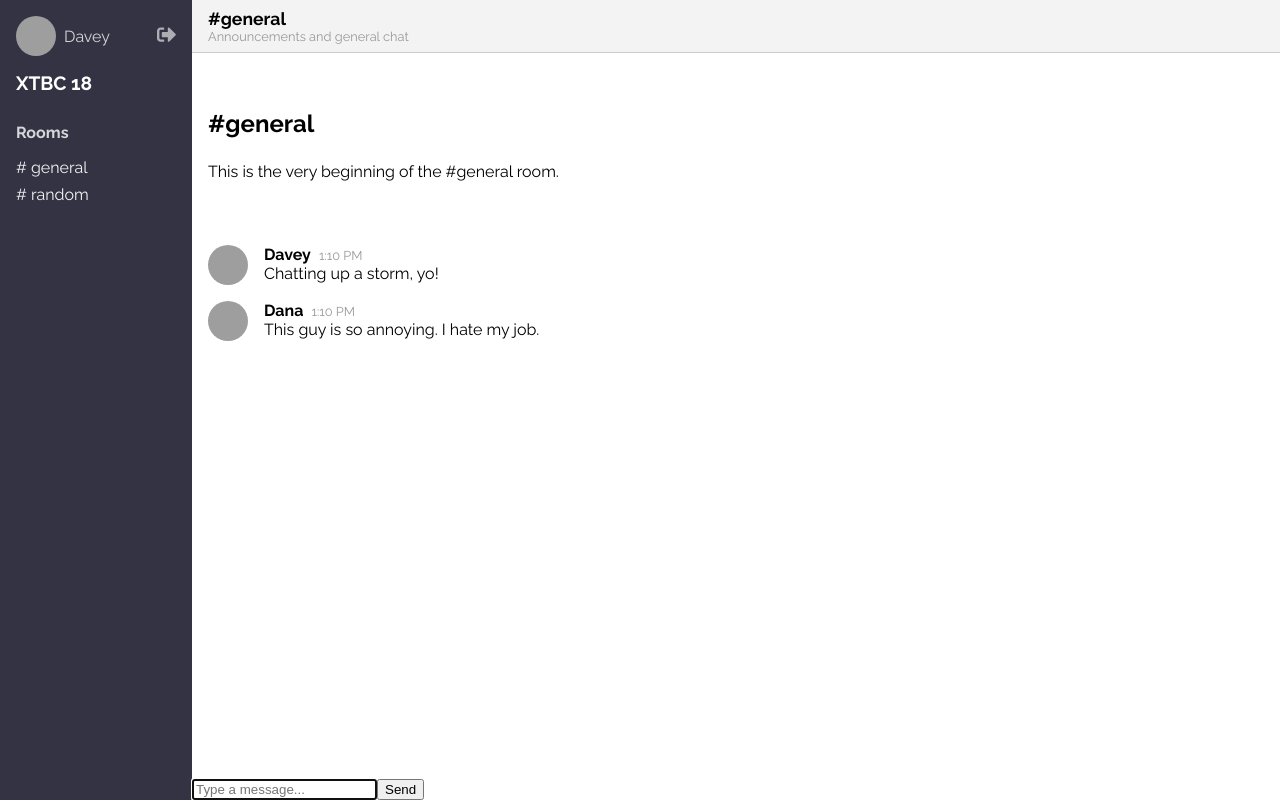
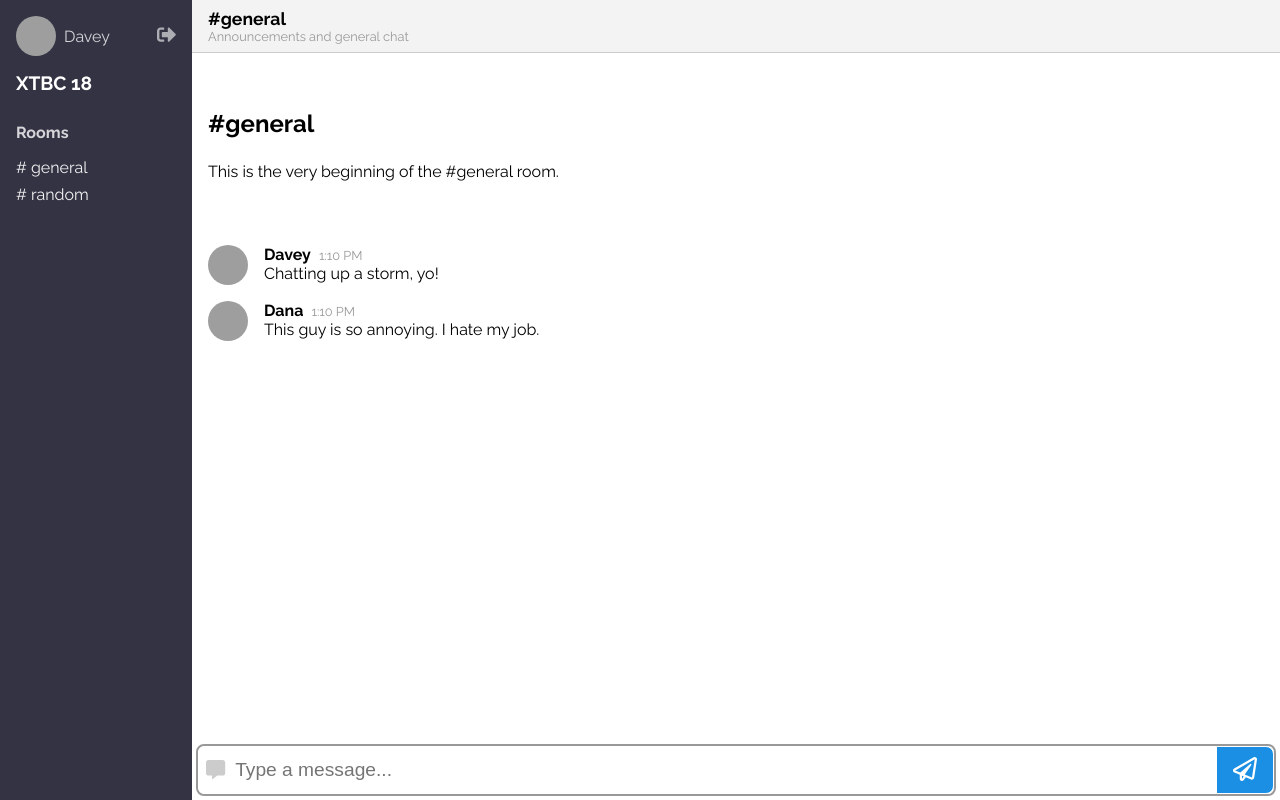
Before and after one commit to StefanyGo/chatarang, a React (Create React App) app: page / in a window 1280 px wide. Built offline with nearby package versions, Linux system fonts and the light colour scheme; grey boxes are pictures that could not be loaded.

Commit message:
Style MessageForm

```diff
--- a/src/MessageForm.js
+++ b/src/MessageForm.js
@@ -1,4 +1,5 @@
-import React, {Component} from 'react'
+import React, { Component } from 'react'
+import { StyleSheet, css } from 'aphrodite'
 
 class MessageForm extends Component {
   state = {
@@ -8,35 +9,85 @@
   handleSubmit = (ev) => {
     ev.preventDefault()
     this.props.addMessage(this.state.body)
-        this.setState ({body: ''})
-
+    this.setState({ body: '' })
   }
 
   handleChange = (ev) => {
-        this.setState({body: ev.target.value});
+    this.setState({ body: ev.target.value })
   }
 
-    render(){
+  render() {
     return (
       <form
-              className="MessageForm"
+        className={`MessageForm ${css(styles.messageForm)}`}
         onSubmit={this.handleSubmit}
       >
+        <div className={css(styles.icon)}>
+          <i className="fas fa-comment-alt"></i>
+        </div>
         <input
           autoFocus
           required
           type="text"
           name="body"
+          className={css(styles.input)}
           placeholder="Type a message..."
           value={this.state.body}
           onChange={this.handleChange}
         />
-                <button type="submit">
-                    Send
+        <button
+          type="submit"
+          className={css(styles.button)}
+        >
+          <i className="far fa-paper-plane" title="Send"></i>
         </button>
       </form>
     )
   }
 }
 
+const styles = StyleSheet.create({
+  messageForm: {
+    backgroundColor: 'white',
+    height: '3rem',
+    display: 'flex',
+    alignItems: 'stretch',
+    border: '2px solid #999',
+    borderRadius: '0.5rem',
+    margin: '0.25rem',
+    padding: 0,
+  },
+
+  icon: {
+    display: 'flex',
+    borderRadius: '0.5rem',
+    alignItems: 'center',
+    backgroundColor: 'white',
+    color: '#ccc',
+    padding: '0 0.5rem',
+    fontSize: '1.2rem',
+  },
+
+  input: {
+    flex: 1,
+    fontSize: '1.2rem',
+    border: 0,
+
+    ':focus': {
+      outline: 0,
+    },
+  },
+
+  button: {
+    fontSize: '1.5rem',
+    backgroundColor: '#1A8FE3',
+    color: 'white',
+    paddingLeft: '1rem',
+    paddingRight: '1rem',
+    borderTopRightRadius: '0.5rem',
+    borderBottomRightRadius: '0.5rem',
+    border: '1px solid white',
+  }
+})
+
 export default MessageForm
```
Lines whose indentation alone changed are shown as unchanged.
